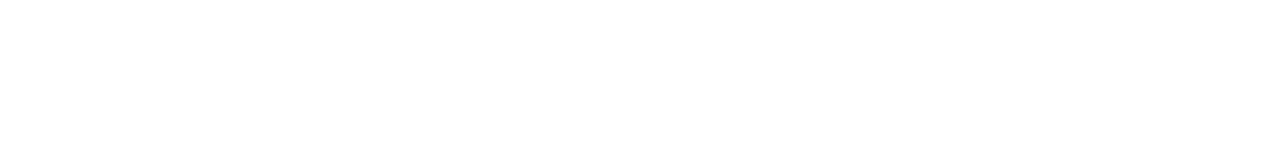
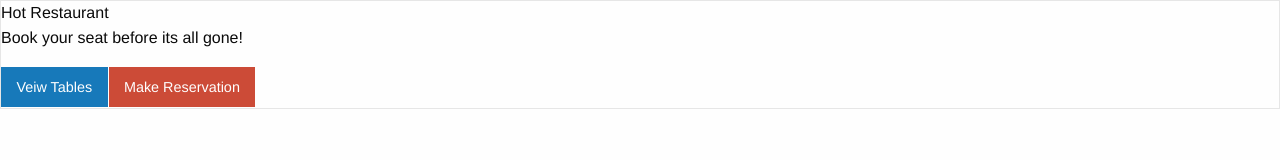
Before and after one commit to Mungunuu/Hot-Restaurant, a plain HTML site: page index.html in a window 1280 px wide. Drawn offline with nearby package versions, Linux system fonts and the light colour scheme.

Commit message:
added foundation css/js

```diff
--- a/index.html
+++ b/index.html
@@ -4,9 +4,25 @@
     <meta charset="UTF-8">
     <meta name="viewport" content="width=device-width, initial-scale=1.0">
     <meta http-equiv="X-UA-Compatible" content="ie=edge">
-    <title>Document</title>
+    <!-- <link rel="stylesheet" text="text/css" href="./node_modules/foundation-sites/dist/css/foundation.css"> -->
+    <!-- foundation css link -->
+    <link rel="stylesheet" href="https://cdn.jsdelivr.net/npm/foundation-sites@6.5.1/dist/css/foundation.min.css" integrity="sha256-1mcRjtAxlSjp6XJBgrBeeCORfBp/ppyX4tsvpQVCcpA= sha384-b5S5X654rX3Wo6z5/hnQ4GBmKuIJKMPwrJXn52ypjztlnDK2w9+9hSMBz/asy9Gw sha512-M1VveR2JGzpgWHb0elGqPTltHK3xbvu3Brgjfg4cg5ZNtyyApxw/45yHYsZ/rCVbfoO5MSZxB241wWq642jLtA==" crossorigin="anonymous">
+
+    <title>Hot Restaurant</title>
 </head>
+    <div class= "card">
+        <h>Hot Restaurant</h>
+
+        <P>Book your seat before its all gone!</P>
+        <div class="button-group">
+        <button type="button" class="button">Veiw Tables</button>
+        <button type="button" class="alert button">Make Reservation</button>
+        </div>
+    </div>
 <body>
+    <!-- foundation javascribt -->
+    <script src="https://cdn.jsdelivr.net/npm/foundation-sites@6.5.1/dist/js/foundation.min.js" integrity="sha256-WUKHnLrIrx8dew//IpSEmPN/NT3DGAEmIePQYIEJLLs= sha384-53StQWuVbn6figscdDC3xV00aYCPEz3srBdV/QGSXw3f19og3Tq2wTRe0vJqRTEO sha512-X9O+2f1ty1rzBJOC8AXBnuNUdyJg0m8xMKmbt9I3Vu/UOWmSg5zG+dtnje4wAZrKtkopz/PEDClHZ1LXx5IeOw==" crossorigin="anonymous"></script>
 
+    <!-- <script src="./node_modules/foundation-sites/js/foundation.core.js"></script> -->
 </body>
 </html>
```
Also changed, not shown: 1 other file.
